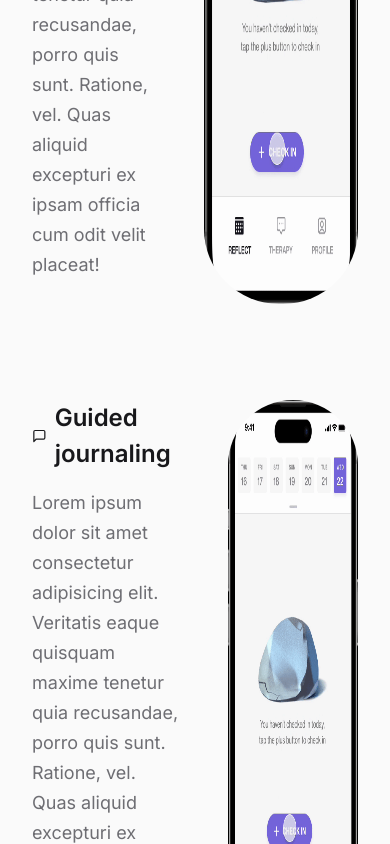
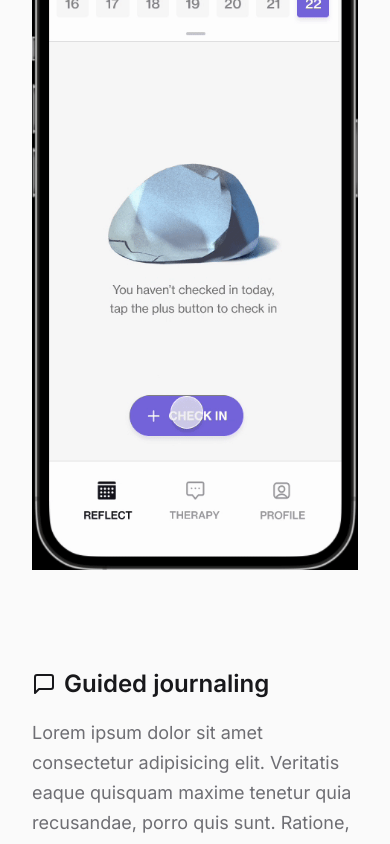
Before and after one commit to kaliaboi/personal-site, a Next.js app: page /work/pour in a window 390 px wide. Shown: the part 11156-12000 px from the top of the page. Built offline with nearby package versions, Linux system fonts and the light colour scheme.

Commit message:
fix prototype columns

```diff
--- a/app/work/pour/page.tsx
+++ b/app/work/pour/page.tsx
@@ -507,9 +507,9 @@ const Pour: FC<pageProps> = ({}) => {
           </div>
           <div className="relative">
             <h2>Key Screens</h2>
-            <div className="flex gap-12 mb-24 relative">
-              <div className="w-[80%] relative">
-                <div className="sticky top-44">
+            <div className="md:grid md:grid-cols-2 gap-24 mb-24 relative">
+              <div className="max-w-xs md:max-w-md relative">
+                <div className="md:sticky md:top-44">
                   <h4 className="mt-0 flex gap-2 items-center">
                     <Package />
                     Various modes
@@ -527,12 +527,12 @@ const Pour: FC<pageProps> = ({}) => {
                   src={"/pour/gifs/1.gif"}
                   fill
                   alt={"HMW 1"}
-                  className="mt-0 rounded-[75px]"
+                  className="mt-0"
                 />
               </div>
             </div>
-            <div className="flex gap-12 mb-24 relative">
-              <div className="w-[80%] relative">
+            <div className="md:grid md:grid-cols-2 gap-24 mb-24 relative">
+              <div className="max-w-xs md:max-w-md relative">
                 <div className="sticky top-44">
                   <h4 className="mt-0 flex gap-2 items-center">
                     <MessageSquare />
@@ -551,12 +551,12 @@ const Pour: FC<pageProps> = ({}) => {
                   src={"/pour/gifs/1.gif"}
                   fill
                   alt={"HMW 1"}
-                  className="mt-0 rounded-[75px]"
+                  className="mt-0"
                 />
               </div>
             </div>
-            <div className="flex gap-12 mb-24 relative">
-              <div className="w-[80%] relative">
+            <div className="md:grid md:grid-cols-2 gap-24 mb-24 relative">
+              <div className="max-w-xs md:max-w-md relative">
                 <div className="sticky top-44">
                   <h4 className="mt-0 flex gap-2 items-center">
                     <ListChecks />
@@ -575,12 +575,12 @@ const Pour: FC<pageProps> = ({}) => {
                   src={"/pour/gifs/1.gif"}
                   fill
                   alt={"HMW 1"}
-                  className="mt-0 rounded-[75px]"
+                  className="mt-0"
                 />
               </div>
             </div>
-            <div className="flex gap-12 mb-24 relative">
-              <div className="w-[80%] relative">
+            <div className="md:grid md:grid-cols-2 gap-24 mb-24 relative">
+              <div className="max-w-xs md:max-w-md relative">
                 <div className="sticky top-44">
                   <h4 className="mt-0 flex gap-2 items-center">
                     <Activity />
@@ -599,7 +599,7 @@ const Pour: FC<pageProps> = ({}) => {
                   src={"/pour/gifs/1.gif"}
                   fill
                   alt={"HMW 1"}
-                  className="mt-0 rounded-[75px]"
+                  className="mt-0"
                 />
               </div>
             </div>
--- a/app/writing/page.tsx
+++ b/app/writing/page.tsx
@@ -15,7 +15,7 @@ export default function Home() {
           delay: 0.5,
           ease: [0, 0.71, 0.2, 1.01],
         }}
-        className="space-y-6 md:space-y-24 mt-24 md:mt-48 container max-w-2xl text-zinc-900 dark:text-zinc-100"
+        className="space-y-6 md:space-y-12 mt-24 md:mt-48 container max-w-2xl text-zinc-900 dark:text-zinc-100"
       >
         <h1 className="text-[48px] font-bold">I write stuff</h1>
         <p className="text-[16px] opacity-50">
```
Also changed, not shown: public/pour/summary.png (added).
